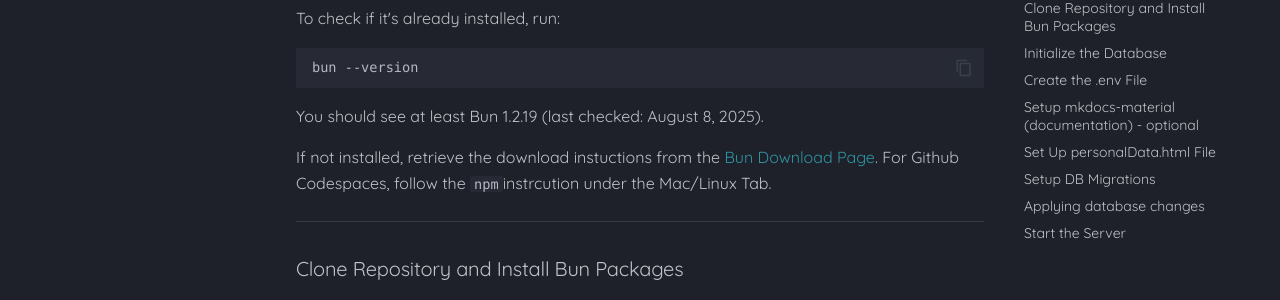
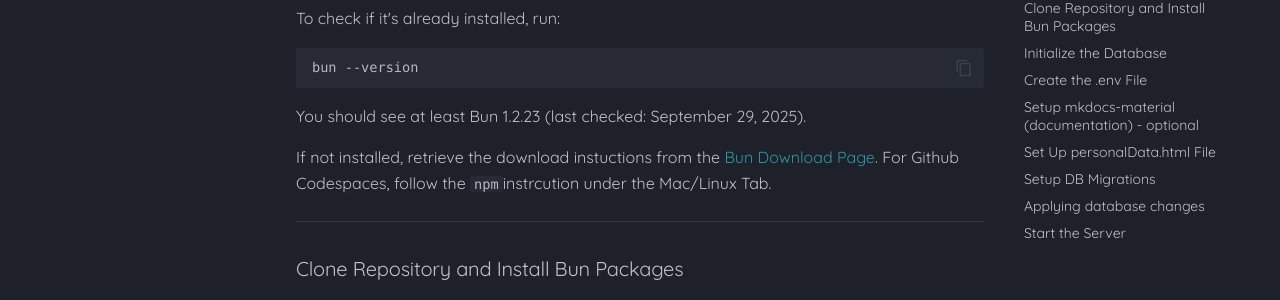
Before and after one commit to Codylon-Studios/TaskMinder, an MkDocs documentation site: the page built from docs/src/development.md, in a window 1280 px wide and 900 px high, scrolled down 1248 px. Shown: the part 154-454 px from the top of the window. Built offline with MkDocs 1.6.1 and Material for MkDocs 9.7.7, drawn with Linux system fonts in a browser that asks for light colours; some web fonts are replaced; comment, search, counter and statistics services are not loaded.

Commit message:
bump packages, fix sh script, bump bun requirement
- bump packages and bun.lock to fix the production error occured during v2.1.0 deployment
- fix sh script (added missing $ to DOCKERCMD)
- bump requirement of bun in development to 1.2.23 (no breaking changes)

````diff
--- a/docs/src/development.md
+++ b/docs/src/development.md
@@ -88,7 +88,7 @@
 bun --version
 ```
 
-You should see at least Bun 1.2.19 (last checked: August 8, 2025).
+You should see at least Bun 1.2.23 (last checked: September 29, 2025).
 
 [Bun Versions]: https://bun.sh/blog
 
````
Also changed, not shown: package.json (+6 -8 lines), 2 other files.
